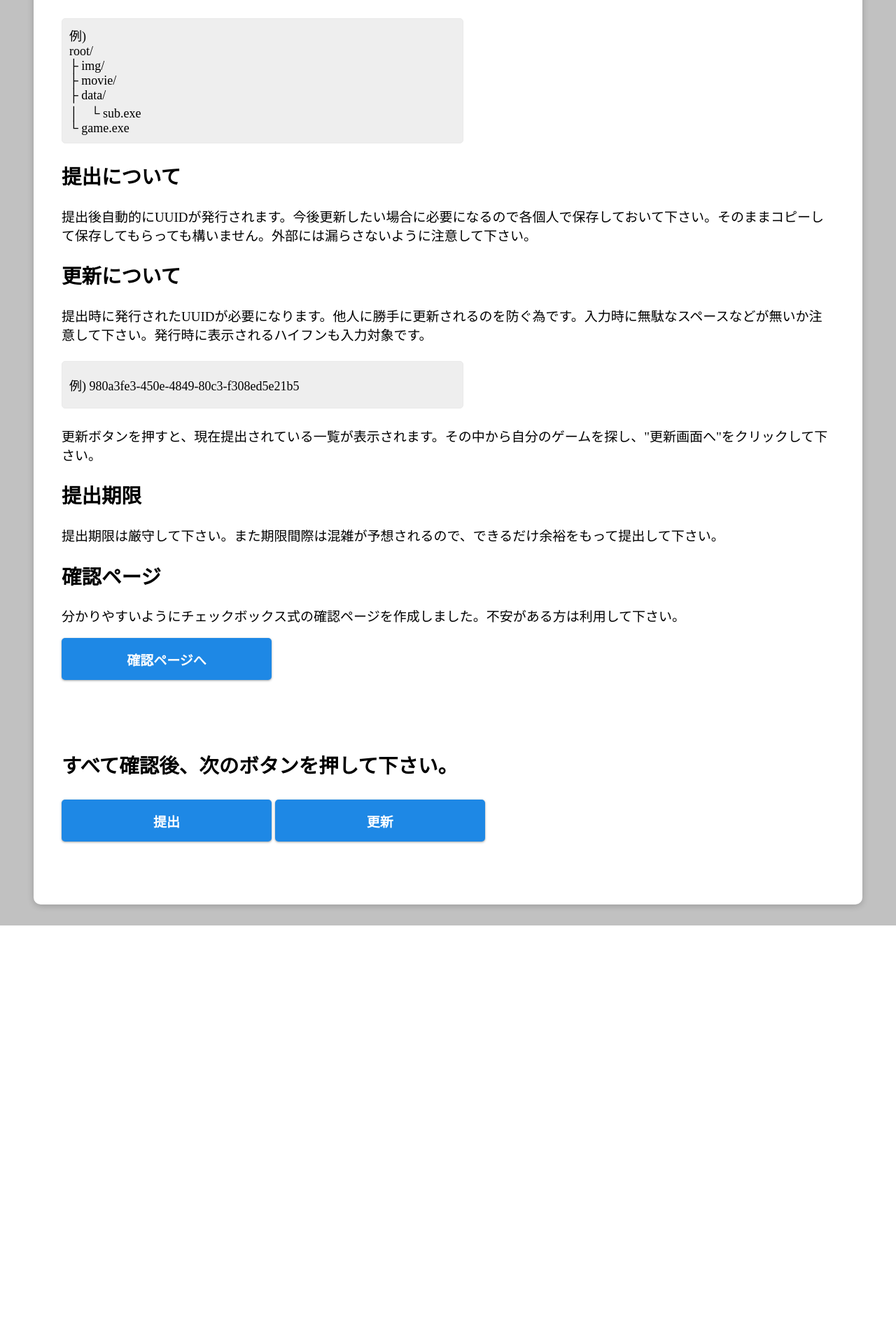
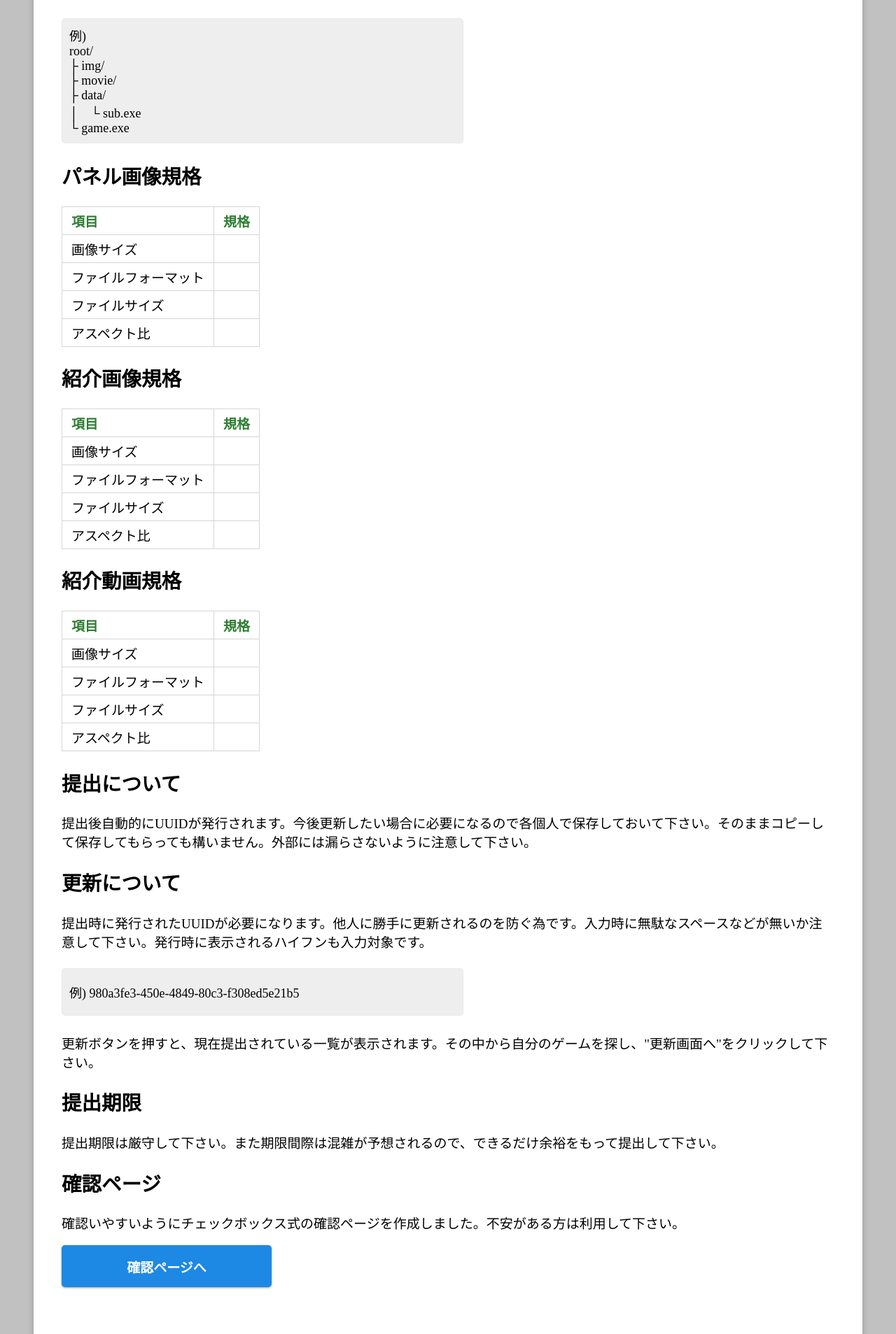
Before and after one commit to su-u/SofmeGameRegister-, a Django app: page / in a window 1280 px wide. Shown: the part 887-2794 px from the top of the page at 70% size. Before the commit the page ends 2210 px from the top, so only its background shows below. Run offline with Django 3.2, Linux system fonts and the light colour scheme.

Commit message:
table design update

```diff
--- a/SofmeGameRegister/gameregister/static/gameregister/css/index.css
+++ b/SofmeGameRegister/gameregister/static/gameregister/css/index.css
@@ -206,3 +206,24 @@ tbody tr td {
 .agree-above {
     margin-top: 100px;
 }
+
+table.standard-table {
+    margin: 10px 0 15px 0;
+    border-collapse: collapse;
+    border-spacing: 0;
+    display: block;
+    width: 100%;
+    overflow: auto;
+    word-break: keep-all
+}
+
+th.standard-th {
+    font-weight: bold;
+    color: #000
+}
+
+td.standard-td, th.standard-th {
+    text-align:left;
+    border: 1px solid #d6d6d6;
+    padding: 6px 13px
+}
--- a/SofmeGameRegister/gameregister/templates/gameregister/confirmation.html
+++ b/SofmeGameRegister/gameregister/templates/gameregister/confirmation.html
@@ -65,6 +65,10 @@
                     <input id="check_2-3" name="check_2-3" type="checkbox">
                     <label for="check_2-3">2.3初めての見る人に理解しやすい説明分を用意した。</label>
                 </div>
+                <div class="fieldWrapper">
+                    <input id="check_2-4" name="check_2-4" type="checkbox">
+                    <label for="check_2-4">2.4</label>
+                </div>
 
                 <h3>3.その他ランチャー用ファイル</h3>
                 <div class="fieldWrapper">
--- a/SofmeGameRegister/gameregister/templates/gameregister/lp.html
+++ b/SofmeGameRegister/gameregister/templates/gameregister/lp.html
@@ -45,7 +45,97 @@
                     └ game.exe<br />
                 </p>
 
+                <h2>パネル画像規格</h2>
+                <table class="standard-table">
+                    <thead>
+                        <tr>
+                            <th class="standard-th">項目</th>
+                            <th class="standard-th">規格</th>
+                        </tr>
+                    </thead>
+                    <tbody>
+                        <tr>
+                            <td class="standard-td">画像サイズ</td>
+                            <td class="standard-td"></td>
+                        </tr>
+                        <tr>
+                            <td class="standard-td">ファイルフォーマット</td>
+                            <td class="standard-td"></td>
+                        </tr>
+                        <tr>
+                            <td class="standard-td">ファイルサイズ</td>
+                            <td class="standard-td"></td>
+                        </tr>
+                        <tr>
+                            <td class="standard-td">アスペクト比</td>
+                            <td class="standard-td"></td>
+                        </tr>
+
+                    </tbody>
+                </table>
+
+                <h2>紹介画像規格</h2>
+                <table class="standard-table">
+                    <thead>
+                        <tr>
+                            <th class="standard-th">項目</th>
+                            <th class="standard-th">規格</th>
+                        </tr>
+                    </thead>
+                    <tbody>
+                        <tr>
+                            <td class="standard-td">画像サイズ</td>
+                            <td class="standard-td"></td>
+                        </tr>
+                        <tr>
+                            <td class="standard-td">ファイルフォーマット</td>
+                            <td class="standard-td"></td>
+                        </tr>
+                        <tr>
+                            <td class="standard-td">ファイルサイズ</td>
+                            <td class="standard-td"></td>
+                        </tr>
+                        <tr>
+                            <td class="standard-td">アスペクト比</td>
+                            <td class="standard-td"></td>
+                        </tr>
+
+                    </tbody>
+                </table>
+
+                <h2>紹介動画規格</h2>
+                <table class="standard-table">
+                    <thead>
+                        <tr>
+                            <th class="standard-th">項目</th>
+                            <th class="standard-th">規格</th>
+                        </tr>
+                    </thead>
+                    <tbody>
+                        <tr>
+                            <td class="standard-td">画像サイズ</td>
+                            <td class="standard-td"></td>
+                        </tr>
+                        <tr>
+                            <td class="standard-td">ファイルフォーマット</td>
+                            <td class="standard-td"></td>
+                        </tr>
+                        <tr>
+                            <td class="standard-td">ファイルサイズ</td>
+                            <td class="standard-td"></td>
+                        </tr>
+                        <tr>
+                            <td class="standard-td">アスペクト比</td>
+                            <td class="standard-td"></td>
+                        </tr>
+
+                    </tbody>
+                </table>
+
+
+
                 <h2>提出について</h2>
+
                 <p>提出後自動的にUUIDが発行されます。今後更新したい場合に必要になるので各個人で保存しておいて下さい。そのままコピーして保存してもらっても構いません。外部には漏らさないように注意して下さい。</p>
 
                 <h2>更新について</h2>
@@ -60,7 +150,7 @@
                 <p>提出期限は厳守して下さい。また期限間際は混雑が予想されるので、できるだけ余裕をもって提出して下さい。</p>
 
                 <h2>確認ページ</h2>
-                <p>分かりやすいようにチェックボックス式の確認ページを作成しました。不安がある方は利用して下さい。</p>
+                <p>確認いやすいようにチェックボックス式の確認ページを作成しました。不安がある方は利用して下さい。</p>
                 <button class="button" onClick="location.href='/confirmation'">確認ページへ</button>
 
                 <h2 class="agree-above">すべて確認後、次のボタンを押して下さい。</h2>
```
